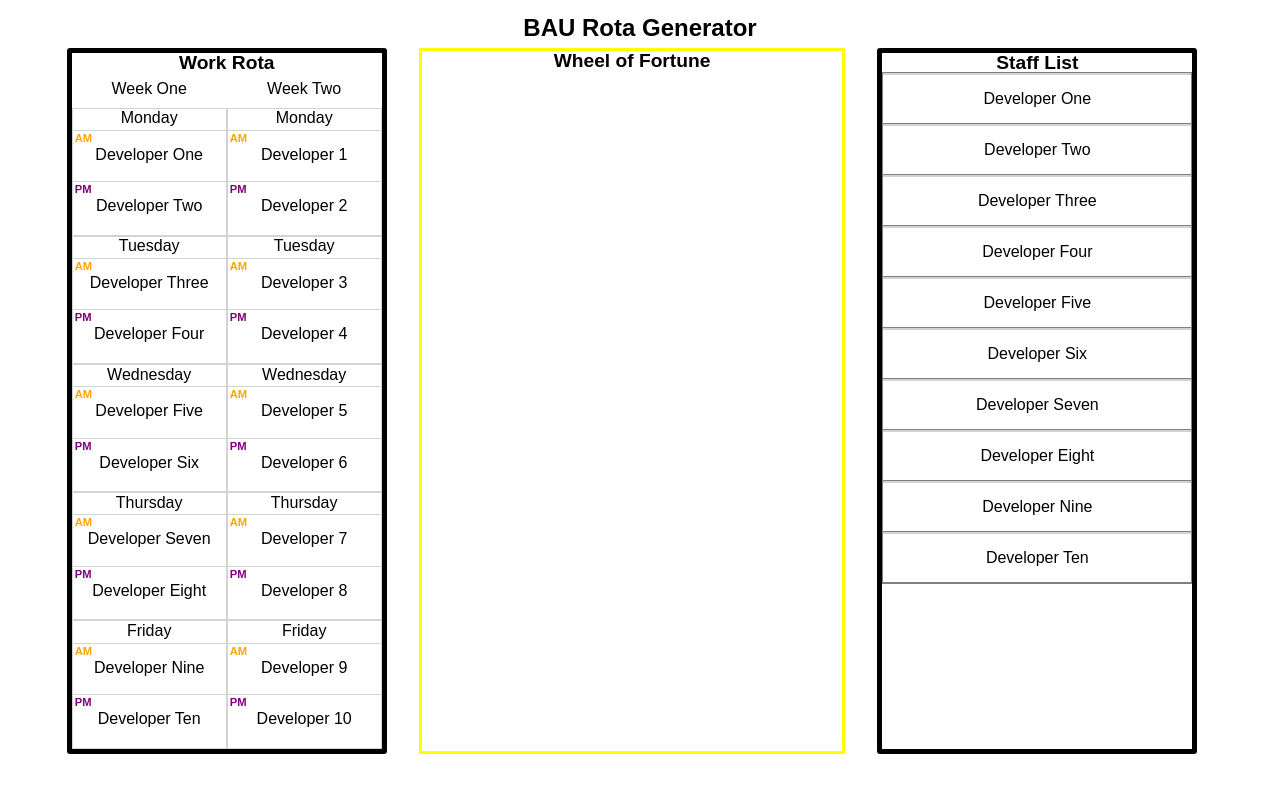
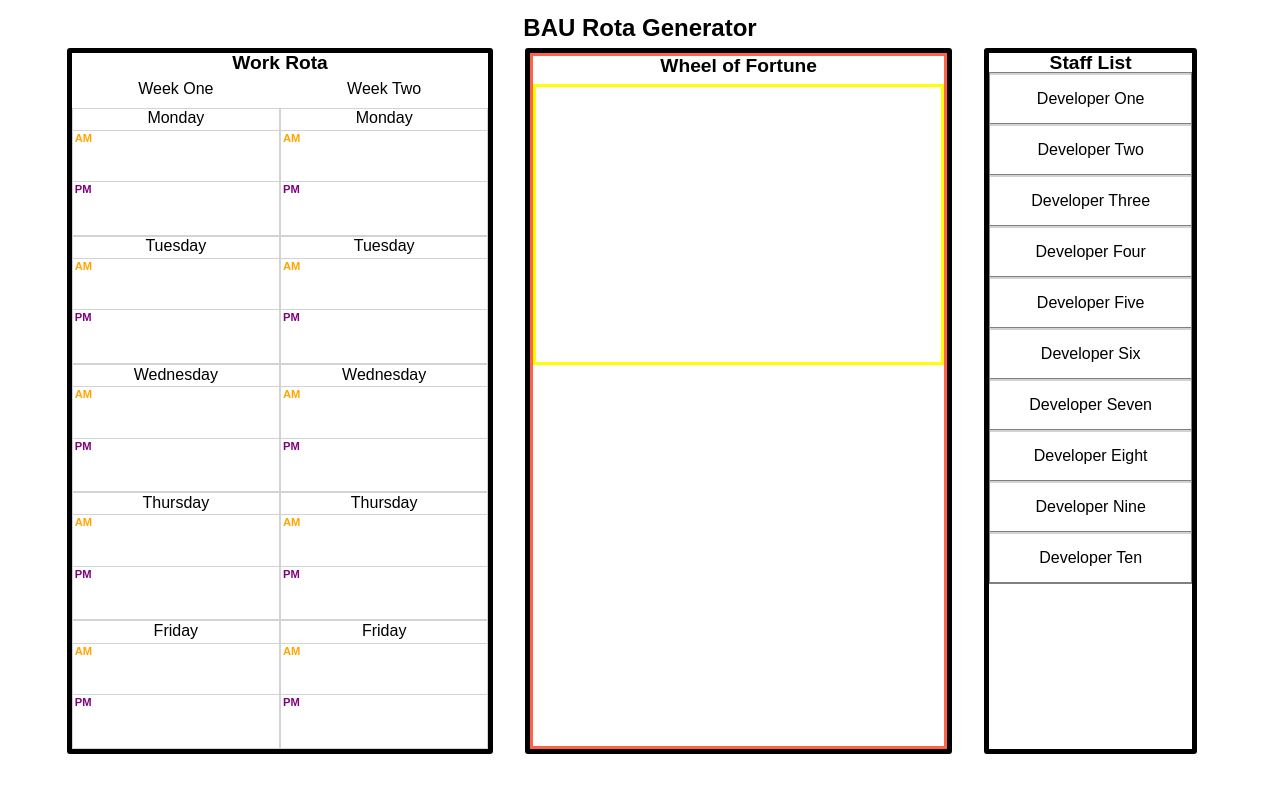
Before and after one commit to edgarfinn/Work-Rota-Generator, a React (Create React App) app in the folder client/: page / in a window 1280 px wide. Shown: the top 792 px of the page. Built offline with nearby package versions, Linux system fonts and the light colour scheme.

Commit message:
create selection wheel container

```diff
--- a/client/src/components/app/App.js
+++ b/client/src/components/app/App.js
@@ -21,10 +21,10 @@ export default class App extends Component {
               "periods": [
                 {
                   "periodTitle": "AM",
-                  "allocation": "Developer One"
+                  "allocation": null
                 }, {
                   "periodTitle": "PM",
-                  "allocation": "Developer Two"
+                  "allocation": null
                 }
               ]
             }, {
@@ -32,10 +32,10 @@ export default class App extends Component {
               "periods": [
                 {
                   "periodTitle": "AM",
-                  "allocation": "Developer Three"
+                  "allocation": null
                 }, {
                   "periodTitle": "PM",
-                  "allocation": "Developer Four"
+                  "allocation": null
                 }
               ]
             }, {
@@ -43,10 +43,10 @@ export default class App extends Component {
               "periods": [
                 {
                   "periodTitle": "AM",
-                  "allocation": "Developer Five"
+                  "allocation": null
                 }, {
                   "periodTitle": "PM",
-                  "allocation": "Developer Six"
+                  "allocation": null
                 }
               ]
             }, {
@@ -54,10 +54,10 @@ export default class App extends Component {
               "periods": [
                 {
                   "periodTitle": "AM",
-                  "allocation": "Developer Seven"
+                  "allocation": null
                 }, {
                   "periodTitle": "PM",
-                  "allocation": "Developer Eight"
+                  "allocation": null
                 }
               ]
             }, {
@@ -65,10 +65,10 @@ export default class App extends Component {
               "periods": [
                 {
                   "periodTitle": "AM",
-                  "allocation": "Developer Nine"
+                  "allocation": null
                 }, {
                   "periodTitle": "PM",
-                  "allocation": "Developer Ten"
+                  "allocation": null
                 }
               ]
             }
@@ -81,10 +81,10 @@ export default class App extends Component {
               "periods": [
                 {
                   "periodTitle": "AM",
-                  "allocation": "Developer 1"
+                  "allocation": null
                 }, {
                   "periodTitle": "PM",
-                  "allocation": "Developer 2"
+                  "allocation": null
                 }
               ]
             }, {
@@ -92,10 +92,10 @@ export default class App extends Component {
               "periods": [
                 {
                   "periodTitle": "AM",
-                  "allocation": "Developer 3"
+                  "allocation": null
                 }, {
                   "periodTitle": "PM",
-                  "allocation": "Developer 4"
+                  "allocation": null
                 }
               ]
             }, {
@@ -103,10 +103,10 @@ export default class App extends Component {
               "periods": [
                 {
                   "periodTitle": "AM",
-                  "allocation": "Developer 5"
+                  "allocation": null
                 }, {
                   "periodTitle": "PM",
-                  "allocation": "Developer 6"
+                  "allocation": null
                 }
               ]
             }, {
@@ -114,10 +114,10 @@ export default class App extends Component {
               "periods": [
                 {
                   "periodTitle": "AM",
-                  "allocation": "Developer 7"
+                  "allocation": null
                 }, {
                   "periodTitle": "PM",
-                  "allocation": "Developer 8"
+                  "allocation": null
                 }
               ]
             }, {
@@ -125,10 +125,10 @@ export default class App extends Component {
               "periods": [
                 {
                   "periodTitle": "AM",
-                  "allocation": "Developer 9"
+                  "allocation": null
                 }, {
                   "periodTitle": "PM",
-                  "allocation": "Developer 10"
+                  "allocation": null
                 }
               ]
             }
@@ -179,9 +179,6 @@ export default class App extends Component {
   }
 
   editDevName(devKey, newDevName) {
-    // console.log('devKey: ',devKey);
-    // console.log('onDevNameChange this: ', this);
-
 
     const currentState = this.state;
 
@@ -190,7 +187,6 @@ export default class App extends Component {
 
       if (devKey === dev.devKey) {
         newDev.devName = newDevName;
-        // console.log('>',devKey);
       }
       return (newDev)
     })
@@ -201,7 +197,6 @@ export default class App extends Component {
   }
 
   render() {
-    console.log('new state :',this.state);
 
     return (
       <div className="App">
@@ -212,15 +207,15 @@ export default class App extends Component {
 
         <div className="app-content">
 
-          <section className="section-rota large-3 large-offset-0 border">
+          <section className="section-rota large-4 large-offset-0 border">
             <Rota rota={this.state.rotaAllocations}/>
           </section>
 
-          <section className="section-wheel large-show-inlineblock large-4 yellow">
+          <section className="section-wheel large-show-inlineblock large-4 border">
             <Wheel/>
           </section>
 
-          <section className="section-staff-list large-show-inlineblock large-3 border">
+          <section className="section-staff-list large-2 border">
             <StaffList
               developers={this.state.devList}
               onDevNameChange={(devKey,newDevName)=>{this.editDevName(devKey,newDevName)}}
--- a/client/src/components/app/Rota/rota.js
+++ b/client/src/components/app/Rota/rota.js
@@ -7,7 +7,7 @@ export default (props) => {
   // console.log(fullRota);
 
   return (
-    <div className="rota-contents fill-height">
+    <div className="rota fill-height">
       <header className="section-header">
         <h2>Work Rota</h2>
       </header>
--- /dev/null
+++ b/client/src/components/app/Wheel/SelectionWheel/selection_wheel.css
@@ -0,0 +1,3 @@
+.wheel-selection-wheel {
+  height: 40%;
+}
--- /dev/null
+++ b/client/src/components/app/Wheel/SelectionWheel/selection_wheel.js
@@ -0,0 +1,9 @@
+import React from 'react';
+
+import './selection_wheel.css';
+
+export default () => {
+  return (
+    <div className="wheel-selection-wheel yellow"></div>
+  )
+}
--- a/client/src/components/app/Wheel/wheel.js
+++ b/client/src/components/app/Wheel/wheel.js
@@ -1,13 +1,17 @@
 import React, { Component } from 'react';
+import './wheel.css';
+
+import SelectionWheel from './SelectionWheel/selection_wheel';
 
 export default class Wheel extends Component {
 
   render() {
     return (
-      <div>
+      <div className="wheel fill-height red">
         <header className="section-header">
           <h2>Wheel of Fortune</h2>
         </header>
+        <SelectionWheel />
       </div>
     )
   }
```
